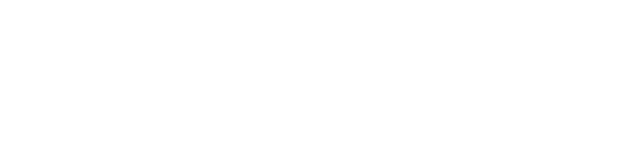
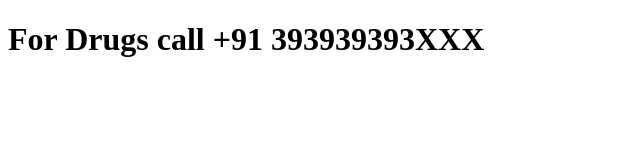
Before and after one commit to Vishwadeep47/website, a plain HTML site: page index.html in a window 1280 px wide. Shown: the whole page, without its empty margins (0-640 px from the left). Drawn offline with Linux system fonts and the light colour scheme.

Commit message:
Add heading for contact information

```diff
--- a/index.html
+++ b/index.html
@@ -6,6 +6,6 @@
     <title></title>
 </head>
 <body>
-
+    <h1>For Drugs call +91 393939393XXX</h1>
 </body>
 </html>
```
